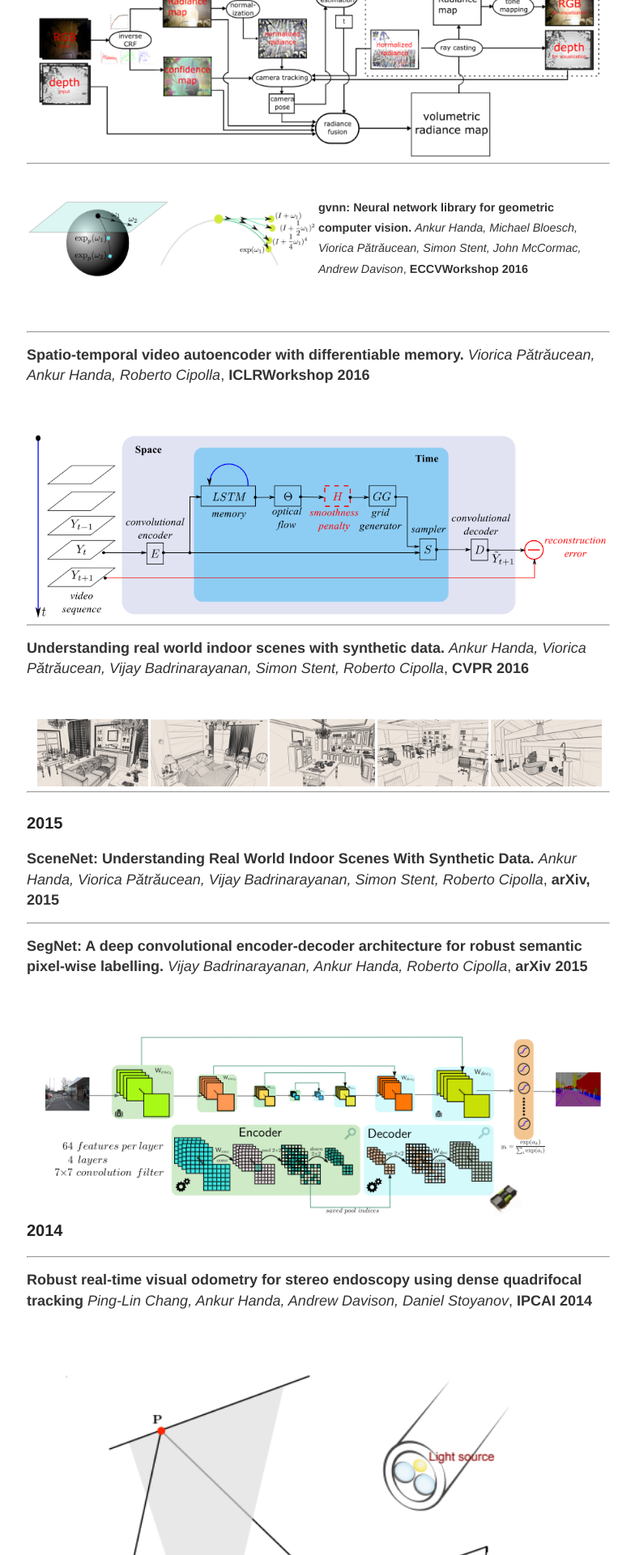
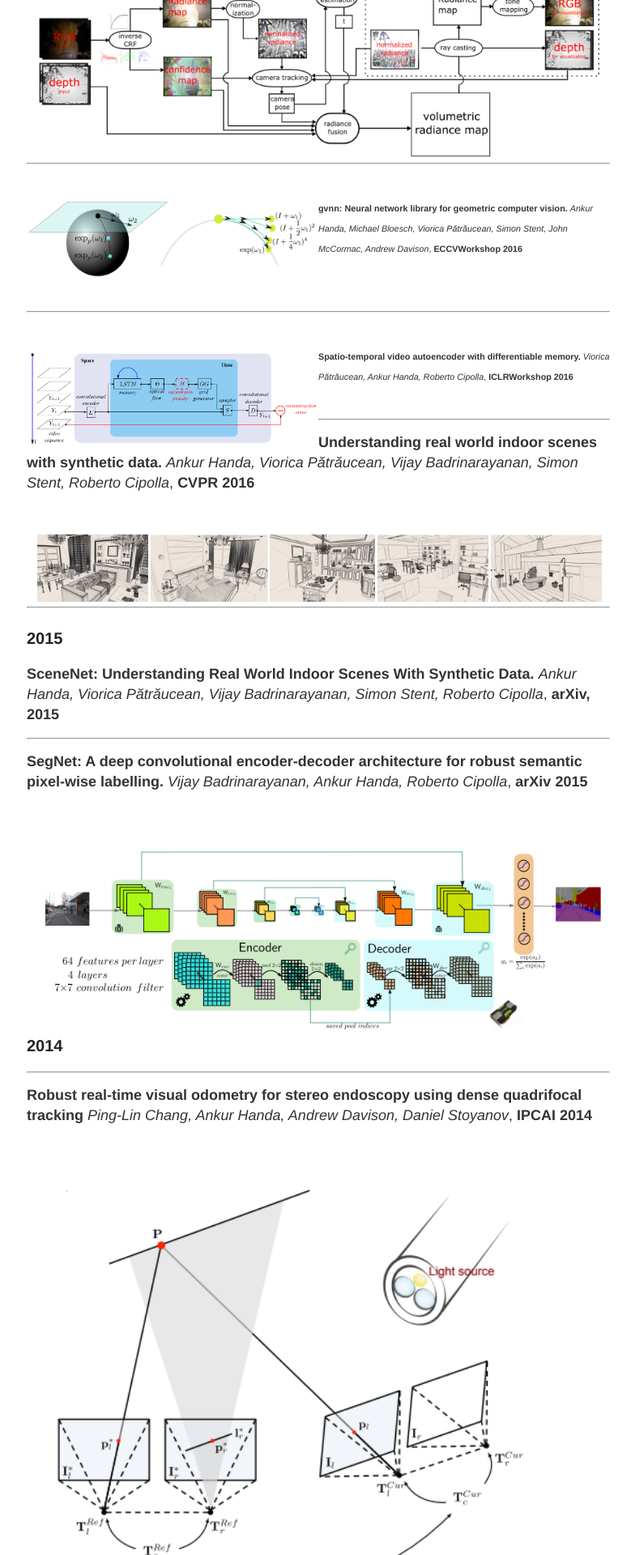
Before and after one commit to ankurhanda/ankurhanda.github.io, a Jekyll site: the page built from publications.md, in a window 1280 px wide. Shown: the part 1835-3755 px from the top of the page at 81% size, without its empty margins (247-1031 px from the left). Built offline with Jekyll 4.4.1, drawn with Linux system fonts in a browser that asks for light colours.

Commit message:
changing the size of the text and image
Signed-off-by: Ankur Handa <ahanda@nvidia.com>

```diff
--- a/publications.md
+++ b/publications.md
@@ -65,16 +65,18 @@ permalink: /publications/
 <hr>
 
 <br>
-<img align="left" src="/images/pubs/so3_exp.png" width="50%"> <span style="line-height: 0.5; font-size: 0.8em;">**gvnn: Neural network library for geometric computer vision.** _Ankur Handa, Michael Bloesch, Viorica Pătrăucean, Simon Stent, John McCormac, Andrew Davison_, **ECCVWorkshop 2016**
+<img align="left" src="/images/pubs/so3_exp.png" width="50%"> <span style="line-height: 0.5; font-size: 0.6em;">**gvnn: Neural network library for geometric computer vision.** _Ankur Handa, Michael Bloesch, Viorica Pătrăucean, Simon Stent, John McCormac, Andrew Davison_, **ECCVWorkshop 2016**
 <br>
 <br>
 <br>
 <hr>
 
-**Spatio-temporal video autoencoder with differentiable memory.** _Viorica Pătrăucean, Ankur Handa, Roberto Cipolla_, **ICLRWorkshop 2016**
+
 
 <br>
-<img align="left" src="/images/pubs/ICLR2016.png" width="100%"> <span style="line-height: 0.5; font-size: 0.8em;">
+<img align="left" src="/images/pubs/ICLR2016.png" width="50%"> <span style="line-height: 0.5; font-size: 0.6em;">**Spatio-temporal video autoencoder with differentiable memory.** _Viorica Pătrăucean, Ankur Handa, Roberto Cipolla_, **ICLRWorkshop 2016**
+<br>
+<br>
 
 <hr>
 **Understanding real world indoor scenes with synthetic data.** _Ankur Handa, Viorica Pătrăucean, Vijay Badrinarayanan, Simon Stent, Roberto Cipolla_, **CVPR 2016**
```
